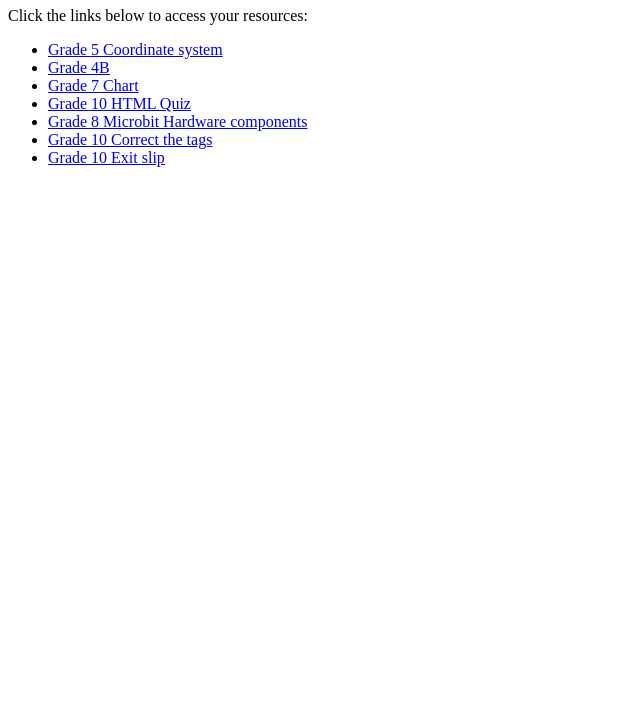
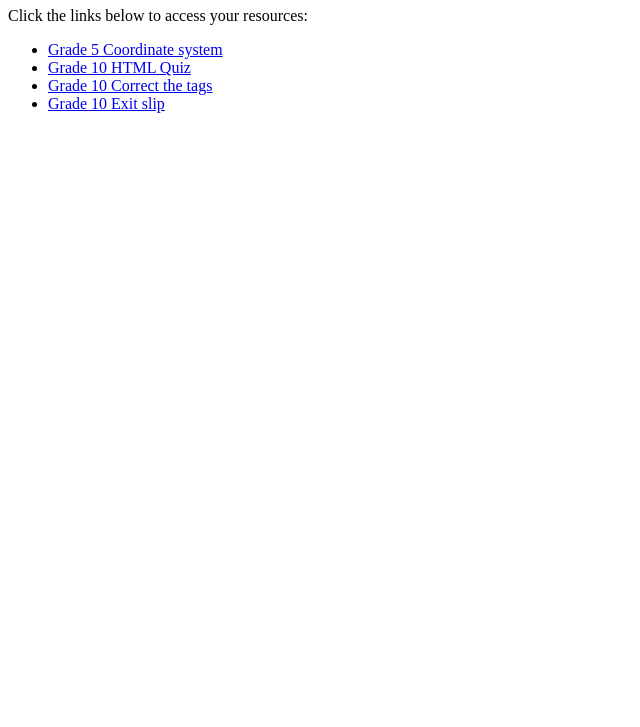
Before and after one commit to Ramya89510/Student-link, a plain HTML site: page Grade 10/index.html in a window 1280 px wide. Shown: the part 73-800 px from the top of the page, without its empty margins (0-640 px from the left). Drawn offline with Linux system fonts and the light colour scheme.

Commit message:
Update index.html

```diff
--- a/Grade 10/index.html
+++ b/Grade 10/index.html
@@ -9,11 +9,8 @@
   <p>Click the links below to access your resources:</p>
   <ul>
     <li><a href="Mario - Coordinate system.docx">Grade 5 Coordinate system</a></li>
-    <li><a href="Grade 4B">Grade 4B</a></li>
-    <li><a href="Chart.xlsx">Grade 7 Chart</a></li>
-    <li><a href="Grade 10 HTML Quiz.html">Grade 10 HTML Quiz</a></li>
-    <li><a href="Microbit period 1.html">Grade 8 Microbit Hardware components</a></li>
-    <li><a href="Correcting the tags Grade 10-Recap.html">Grade 10 Correct the tags</a></li>
+       <li><a href="Grade 10 HTML Quiz.html">Grade 10 HTML Quiz</a></li>
+        <li><a href="Correcting the tags Grade 10-Recap.html">Grade 10 Correct the tags</a></li>
     <li><a href="Exit slip- Heading, paragraph and break.html">Grade 10 Exit slip</a></li>
       </ul>
 </body>
```
